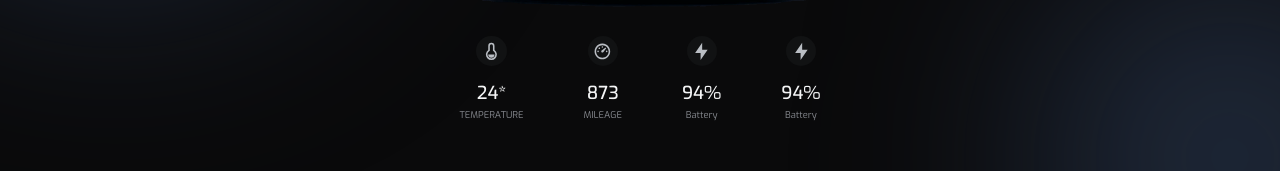
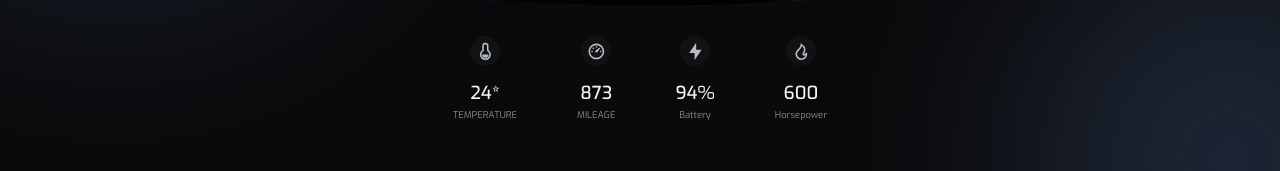
Before and after one commit to ypsokol/electronic-cars-store, a Next.js app: page / in a window 1280 px wide. Shown: the part 463-634 px from the top of the page. Built offline with nearby package versions, Linux system fonts and the light colour scheme.

Commit message:
add: icon

```diff
--- a/components/Sections/Home/Home.tsx
+++ b/components/Sections/Home/Home.tsx
@@ -1,5 +1,6 @@
 import {
   RiDashboard3Line,
+  RiFireLine,
   RiFlashlightFill,
   RiTempColdLine,
 } from "react-icons/ri";
@@ -46,8 +47,8 @@ const HomeSection = () => {
             <RiFlashlightFill />
           </Item>
 
-          <Item title="94%" description="Battery">
-            <RiFlashlightFill />
+          <Item title="600" description="Horsepower">
+            <RiFireLine />
           </Item>
         </div>
         <div className="home__description">
```
